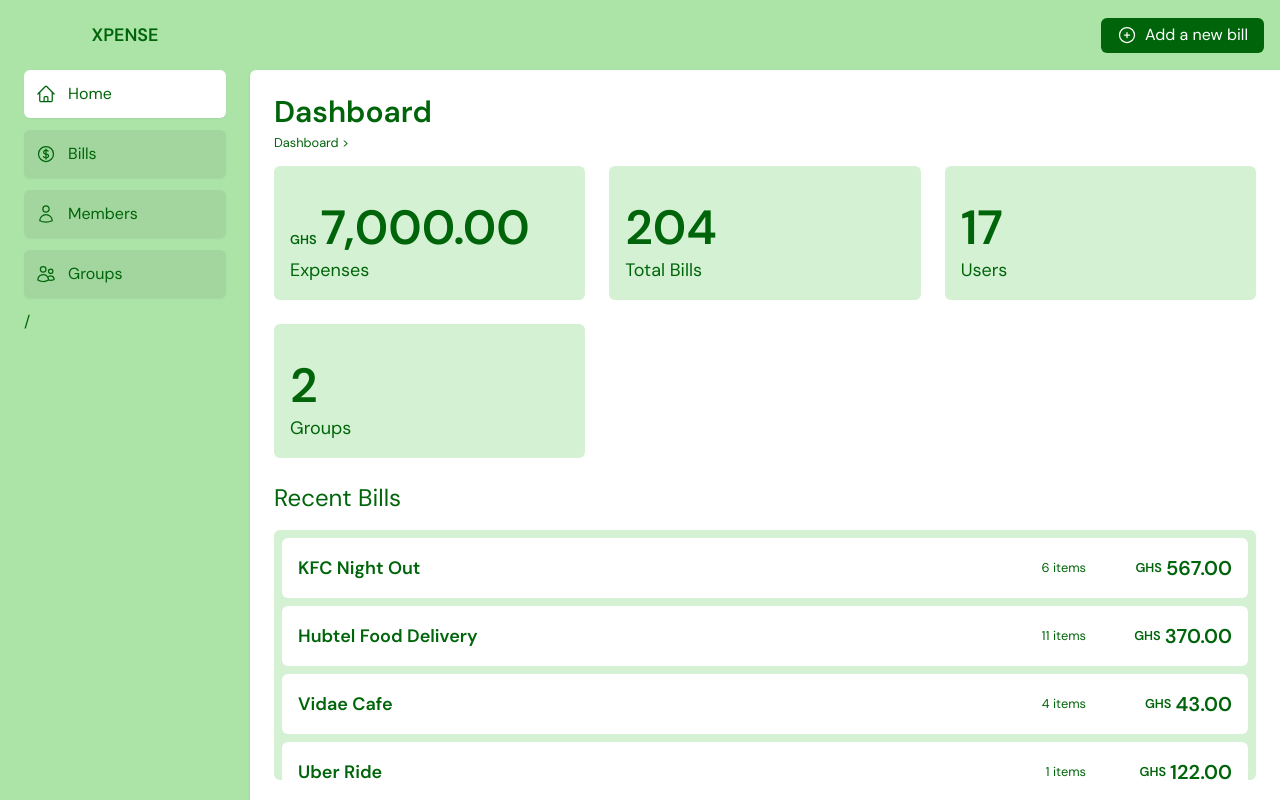
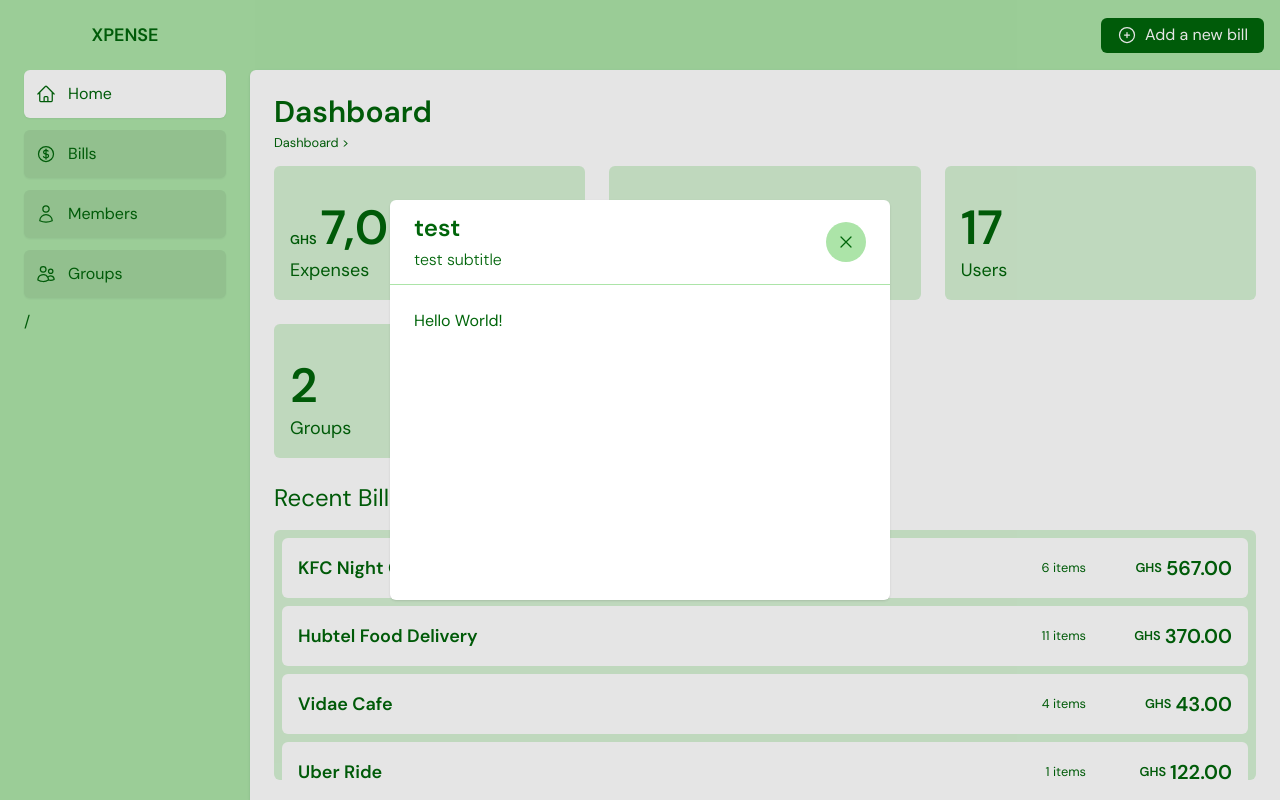
Before and after one commit to kodditor/xpense-app, a React (Vite) app: page / in a window 1280 px wide. Both pictures are taken after a click on the button "Add a new bill". Built offline with nearby package versions, Linux system fonts and the light colour scheme.

Commit message:
feat: added modal component

```diff
--- a/src/components/common/header.component.tsx
+++ b/src/components/common/header.component.tsx
@@ -1,17 +1,23 @@
 import { PlusCircleIcon } from "@heroicons/react/24/outline";
 import { Link } from "@tanstack/react-router";
 import Button from "./Button.component";
-
+import { useRef } from "react";
+import Modal from "./modal.component";
 
 export default function HeaderComponent(){
+  const addNewBillModalRef = useRef<HTMLDialogElement>(null)
+
   return (
     <>
+      <Modal dialogRef={addNewBillModalRef} title='test' subtitle='test subtitle'>
+        Hello World!
+      </Modal>
       <nav className="w-screen h-[70px] bg-bgGreen flex items-center justify-between gap-4">
         <Link to="/" className="p-4 w-[250px] text-primary text-lg font-semibold grid place-items-center">
           XPENSE
         </Link>
         <div className="p-4 flex items-center justify-end">
-          <Button>
+          <Button onClick={() => addNewBillModalRef.current!.showModal()}>
             <div className="flex gap-2 items-center">
               <PlusCircleIcon className="w-5" />
               Add a new bill
--- /dev/null
+++ b/src/components/common/modal.component.tsx
@@ -0,0 +1,28 @@
+import { XMarkIcon } from "@heroicons/react/24/outline"
+import { ReactNode } from "@tanstack/react-router"
+import { RefObject } from "react"
+
+type ModalProps = {
+  dialogRef: RefObject<HTMLDialogElement>;
+  title: string;
+  subtitle?: string;
+  children: ReactNode;
+}
+
+export default function Modal({dialogRef, title, subtitle, children}:ModalProps){
+
+  return (
+    <dialog ref={dialogRef} className="rounded-md text-primary w-[95%] sm:w-[500px] h-fit min-h-[400px] shadow bg-white">
+      <div className="flex border-b-[1.5px] border-bgGreen px-4 py-3 sm:px-6 items-center gap-4 justify-between">
+        <div className="flex flex-col gap-1">
+          <h2 className="text-2xl font-semibold">{title}</h2>
+          { subtitle && <p className="font-light text-md truncate">{subtitle}</p>}
+        </div>
+        <div onClick={()=> dialogRef.current!.close()} className="w-[40px] h-[40px] bg-bgGreen text-primary hover:bg-primary hover:text-bgGreen duration-150 grid place-items-center rounded-full">
+          <XMarkIcon className="w-5" />
+        </div>
+      </div>
+      <div className="p-4 sm:p-6">{children}</div>
+    </dialog>
+  )
+}
```
